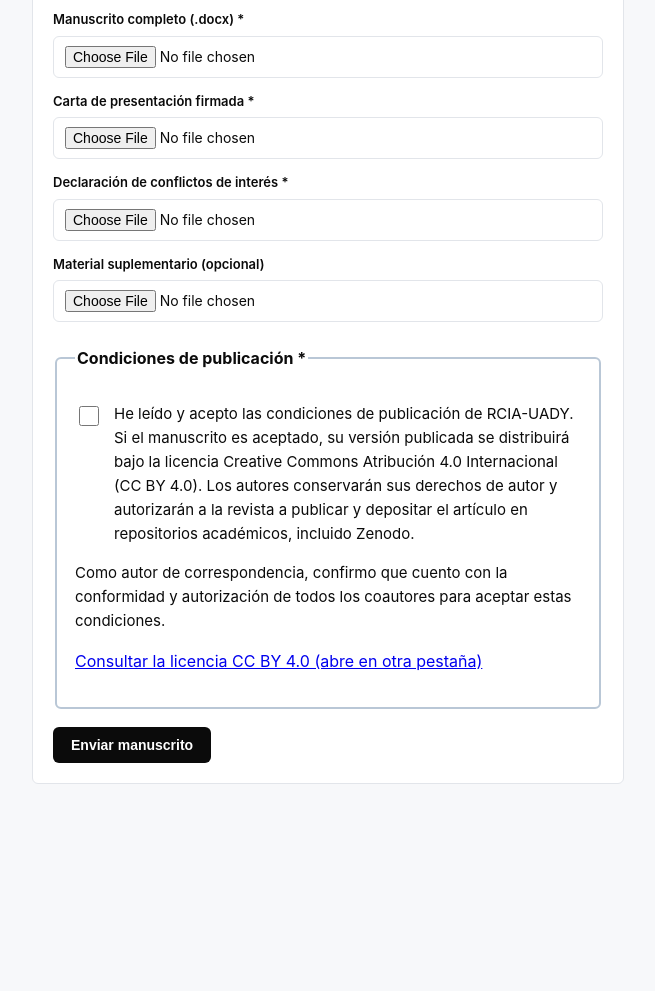
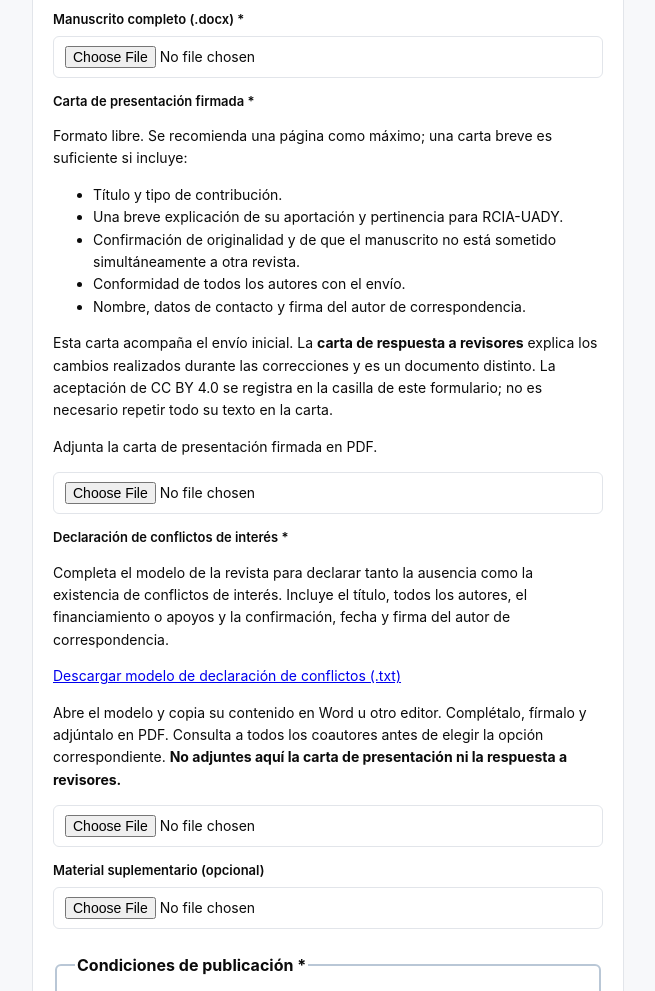
Before and after one commit to Revista-fiq/gestion-rcia, a website: page nuevo-manuscrito.html in a window 1280 px wide. Shown: the part 820-1811 px from the top of the page, without its empty margins (312-967 px from the left). Before the commit the page ends 1684 px from the top, so only its background shows below. Drawn offline with nearby package versions, Linux system fonts and the light colour scheme.

Commit message:
Incluir lineamientos de carta de presentación y modelo de conflictos en el envío

```diff
--- a/nuevo-manuscrito.html
+++ b/nuevo-manuscrito.html
@@ -58,11 +58,28 @@
     <div class="archivo-seleccionado oculto" id="sel-archivo_manuscrito"></div>
 
     <label for="archivo_carta">Carta de presentación firmada *</label>
-    <input type="file" id="archivo_carta" accept=".pdf">
+    <div id="guia-carta" style="font-size:14px;line-height:1.6;">
+      <p>Formato libre. Se recomienda una página como máximo; una carta breve es suficiente si incluye:</p>
+      <ul>
+        <li>Título y tipo de contribución.</li>
+        <li>Una breve explicación de su aportación y pertinencia para RCIA-UADY.</li>
+        <li>Confirmación de originalidad y de que el manuscrito no está sometido simultáneamente a otra revista.</li>
+        <li>Conformidad de todos los autores con el envío.</li>
+        <li>Nombre, datos de contacto y firma del autor de correspondencia.</li>
+      </ul>
+      <p>Esta carta acompaña el envío inicial. La <strong>carta de respuesta a revisores</strong> explica los cambios realizados durante las correcciones y es un documento distinto. La aceptación de CC BY 4.0 se registra en la casilla de este formulario; no es necesario repetir todo su texto en la carta.</p>
+      <p>Adjunta la carta de presentación firmada en PDF.</p>
+    </div>
+    <input type="file" id="archivo_carta" accept=".pdf" aria-describedby="guia-carta">
     <div class="archivo-seleccionado oculto" id="sel-archivo_carta"></div>
 
     <label for="archivo_conflictos">Declaración de conflictos de interés *</label>
-    <input type="file" id="archivo_conflictos" accept=".pdf">
+    <div id="guia-conflictos" style="font-size:14px;line-height:1.6;">
+      <p>Completa el modelo de la revista para declarar tanto la ausencia como la existencia de conflictos de interés. Incluye el título, todos los autores, el financiamiento o apoyos y la confirmación, fecha y firma del autor de correspondencia.</p>
+      <p><a href="formatos/declaracion-conflictos-RCIA.txt" download>Descargar modelo de declaración de conflictos (.txt)</a></p>
+      <p>Abre el modelo y copia su contenido en Word u otro editor. Complétalo, fírmalo y adjúntalo en PDF. Consulta a todos los coautores antes de elegir la opción correspondiente. <strong>No adjuntes aquí la carta de presentación ni la respuesta a revisores.</strong></p>
+    </div>
+    <input type="file" id="archivo_conflictos" accept=".pdf" aria-describedby="guia-conflictos">
     <div class="archivo-seleccionado oculto" id="sel-archivo_conflictos"></div>
 
     <label for="archivo_suplementario">Material suplementario (opcional)</label>
```
